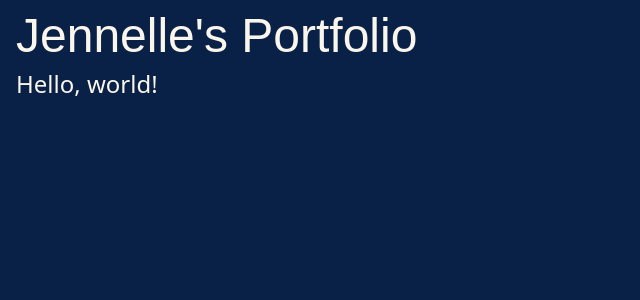
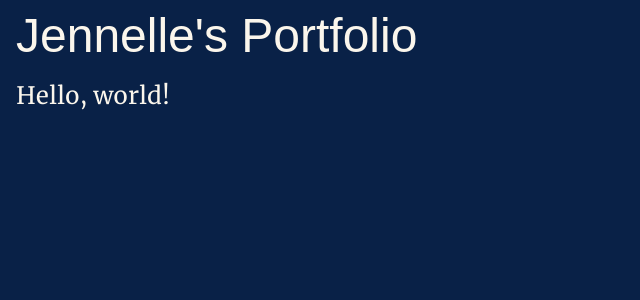
Before and after one commit to jennellej/jennellej.github.io, a React (Create React App) app in the folder jennelle-app/: page / in a window 1280 px wide. Shown: the top 300 px of the page, without its empty margins (0-640 px from the left). Built offline with nearby package versions, Linux system fonts and the light colour scheme; a web font is replaced by a local one.

Commit message:
Add merriweather font

```diff
--- a/jennelle-app/src/App.tsx
+++ b/jennelle-app/src/App.tsx
@@ -3,14 +3,14 @@ import Header from "./components/Header";
 function App() {
   return (
     <div
-      className={`p-3 px-4 h-screen flex flex-col gap-y-2
-      bg-jenny_blue text-jenny_white`}>
+      className={`h-screen m-0 flex flex-col gap-y-2
+      bg-jenny_blue text-jenny_white font-merriweather_regular`}>
 
       <div className="flex-initial">
         <Header />
       </div>
 
-      <div className="flex-auto">
+      <div className="flex-auto px-4">
         <p className="text-2xl">Hello, world!</p>
       </div>
     </div>
--- a/jennelle-app/src/components/Header.tsx
+++ b/jennelle-app/src/components/Header.tsx
@@ -1,6 +1,6 @@
 export default function Header() {
   return (
-    <header>
+    <header className="p-3 px-4">
       <h1 className="font-honeypirls_regular text-5xl">
         Jennelle's Portfolio
       </h1>
--- a/jennelle-app/src/index.css
+++ b/jennelle-app/src/index.css
@@ -6,3 +6,8 @@
     font-family: 'Honeypirls Regular';
     src: url('../public/fonts/Honeypirls Regular.otf');
 }
+
+@font-face {
+    font-family: 'Merriweather Regular';
+    src: url('../public/fonts/Merriweather-Regular.ttf');
+}
--- a/jennelle-app/tailwind.config.js
+++ b/jennelle-app/tailwind.config.js
@@ -13,6 +13,7 @@ module.exports = {
     },
     fontFamily: {
       honeypirls_regular: ['Honeypirls Regular', 'sans-serif'],
+      merriweather_regular: ['Merriweather Regular', 'sans-serif'],
     },
     extend: {},
   },
```
Also changed, not shown: jennelle-app/public/fonts/Merriweather-Regular.ttf (added).
